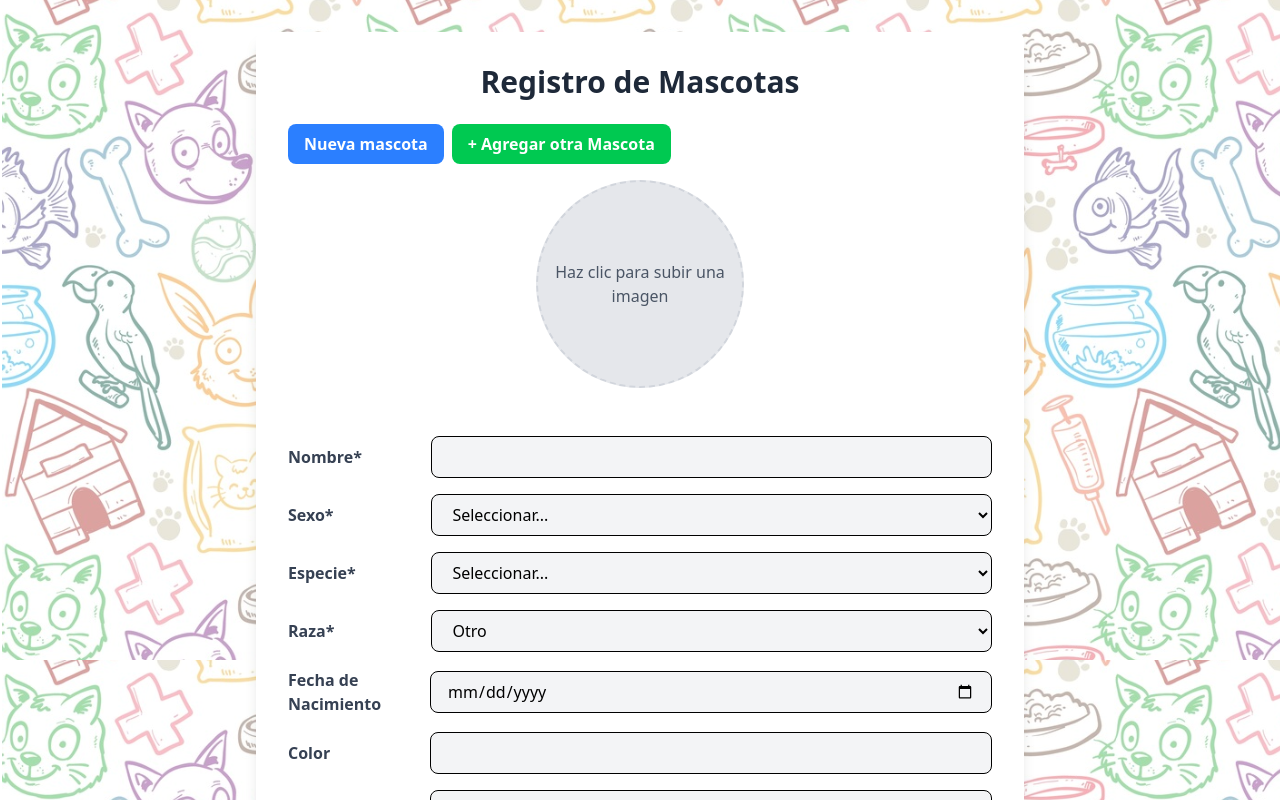
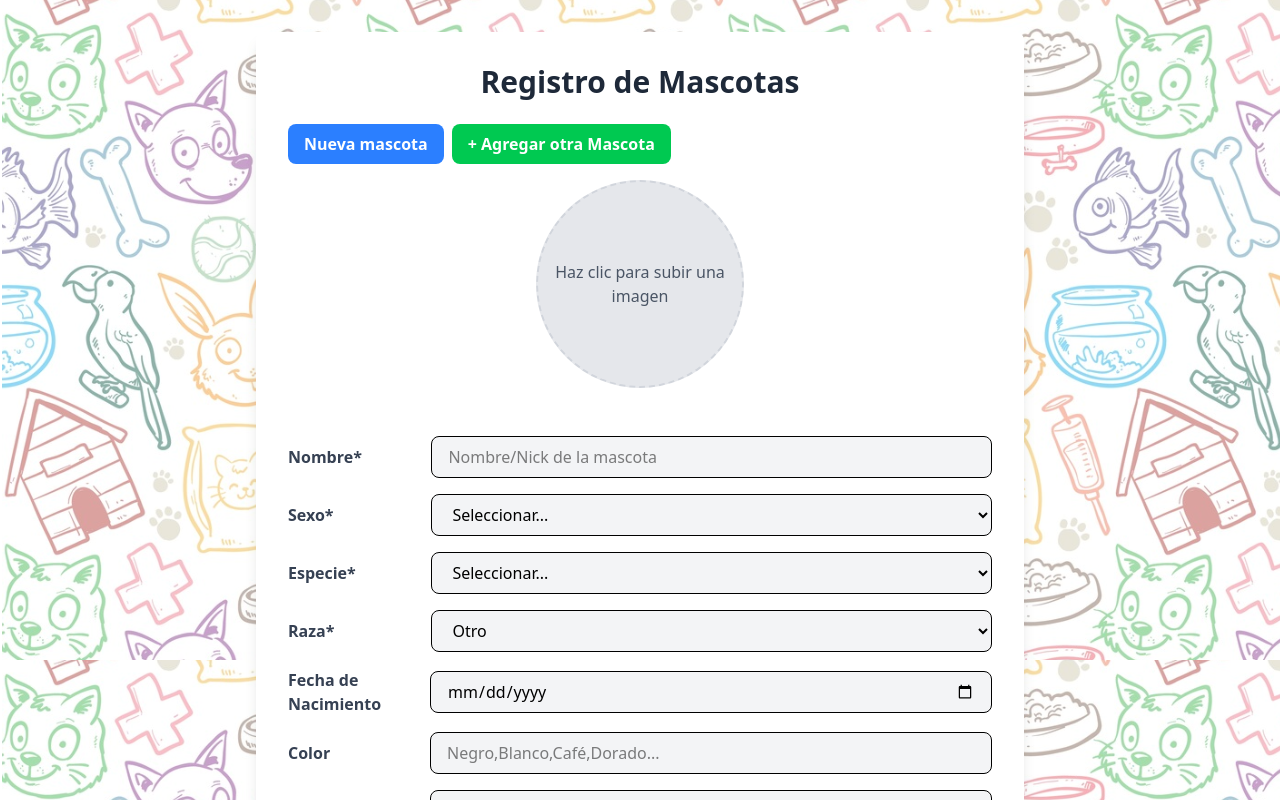
Before and after one commit to Papugrupo/GPS-Pasivo-Papugrupo, a React (Vite) app in the folder frontend/: page /registro-mascota in a window 1280 px wide. Shown: the top 800 px of the page. Built offline with nearby package versions, Linux system fonts and the light colour scheme.

Commit message:
feat(RegistrarMascota): Added placeholders

```diff
--- a/frontend/src/pages/RegistrarMascota.jsx
+++ b/frontend/src/pages/RegistrarMascota.jsx
@@ -83,14 +83,7 @@ const RegistrarMascota = () => {
     setMascotas(nuevasMascotas);
   };
 
-  const obtenerBaseURL = () => {
-    if (import.meta.env.PROD) {
-      const { protocol, hostname } = window.location;
-      return `${protocol}//${hostname}`;
-    } else {
-      return __DEV_IP__; // Definido en vite.config.js
-    }
-  };
+
 
 
   const descargarQR = async (texto = 'vacio') => {
@@ -200,7 +193,7 @@ const RegistrarMascota = () => {
     }
 
     // Si todo está bien, continúa con el guardado
-    console.log(obtenerBaseURL() + '/mapa');
+    //console.log(obtenerBaseURL() + '/mapa');
     setIsModalOpen(true);
     console.log('Todas las mascotas registradas:', mascotas);
   };
@@ -290,6 +283,7 @@ const RegistrarMascota = () => {
                     <input
                       type={name.includes("fecha") ? "date" : "text"}
                       name={name}
+                      placeholder='Nombre/Nick de la mascota'
                       value={mascota[name]}
                       onChange={(e) => handleChange(index, e)}
                       className="w-full bg-gray-100 px-4 py-2 border rounded-lg focus:outline-none focus:ring-2 focus:ring-blue-400"
@@ -382,6 +376,16 @@ const RegistrarMascota = () => {
                   <input
                     type={name.includes("fecha") ? "date" : "text"}
                     name={name}
+                    placeholder={
+                        label.includes("Color") ? "Negro,Blanco,Café,Dorado..." :
+                        label.includes("Tamaño") ? 'Pequeño,Mediano,Grande':
+                        label.includes("Número de Microchip") ? '123456789123456' :
+                        label.includes("Condiciones Médicas") ? 'Ingresa condiciones médicas si existen' :
+                        label.includes("Nombre Veterinario") ? 'Ingresa el nombre del veterinario' :
+                        label.includes("Teléfono Veterinario") ? 'Ingresa el número de teléfono del veterinario':
+                        label.includes("Comportamiento") ? 'Pasivo,Cariñoso,Agresivo,Indiferente...':
+                        label.includes("Observaciones") ? 'Ingresa alguna observación' : ''
+                    }
                     value={mascota[name]}
                     onChange={(e) => handleChange(index, e)}
                     className="w-full bg-gray-100 px-4 py-2 border rounded-lg focus:outline-none focus:ring-2 focus:ring-blue-400"
--- a/frontend/vite.config.js
+++ b/frontend/vite.config.js
@@ -1,21 +1,11 @@
 import { defineConfig } from 'vite'
 import react from '@vitejs/plugin-react'
 import tailwindcss from '@tailwindcss/vite'
-import { internalIpV4 } from 'internal-ip';
 
 // https://vite.dev/config/
 export default defineConfig(async () => {
-  const ip = await internalIpV4();
-  const devHost = ip || 'localhost';
-
   return {
     plugins: [react(), tailwindcss()],
-    server: {
-      host: devHost,
-      port: 5173,
-    },
-    define: {
-      __DEV_IP__: JSON.stringify(`http://${devHost}:5173`),
-    },
+
   };
 });
```
